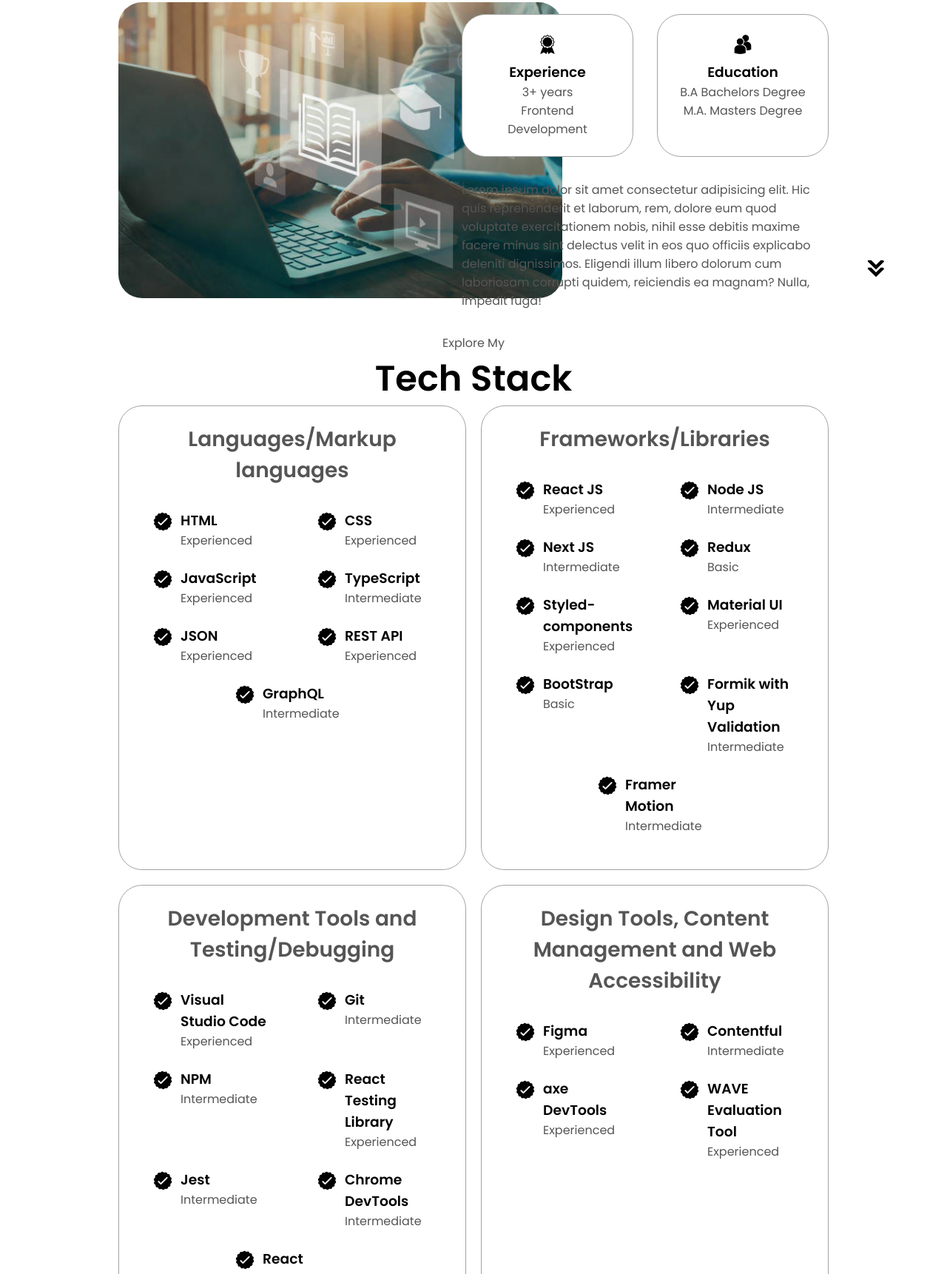
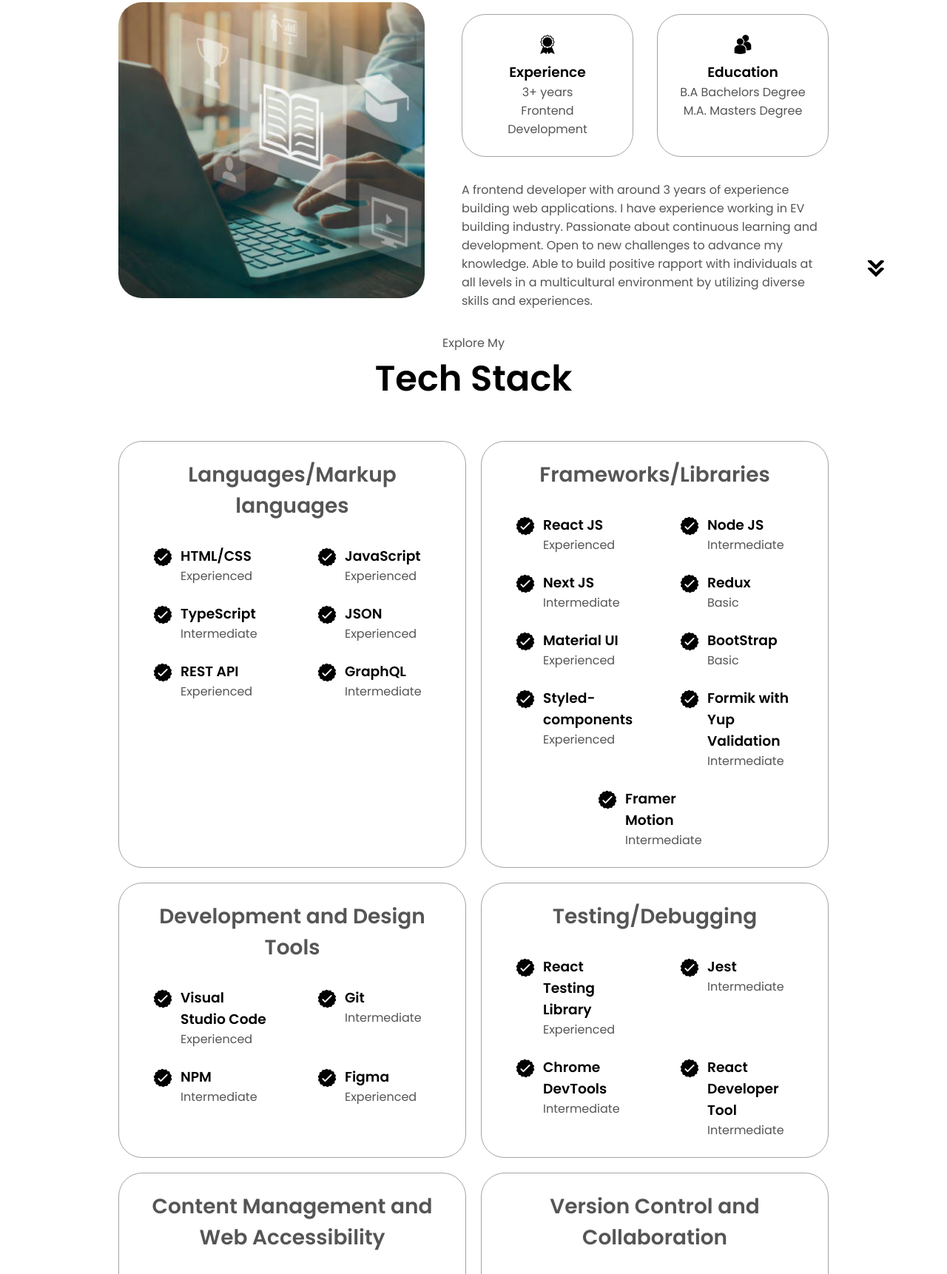
Before and after one commit to alina-sadykova/my-portfolio-default-1, a plain HTML site: page index.html in a window 1280 px wide. Shown: the part 1038-2760 px from the top of the page at 74% size. Drawn offline with Linux system fonts and the light colour scheme.

Commit message:
fix styling

```diff
--- a/index.html
+++ b/index.html
@@ -10,7 +10,7 @@
   </head>
   <body>
     <nav id="desktop-nav">
-      <div class="logo">Alina Sadykova</div>
+      <div class="logo">PER ASPERA AD ASTRA</div>
       <div>
         <ul class="nav-links">
           <li><a href="#about">About</a></li>
@@ -81,7 +81,7 @@
       <div class="section-container">
         <div class="section__pic-container">
           <img
-            src="./assets/digital-education.jpg"
+            src="./assets/digital-education.png"
             alt="Graphical picture"
             class="about-pic"
           />
@@ -109,12 +109,12 @@
           </div>
           <div class="text-container">
             <p>
-              Lorem ipsum dolor sit amet consectetur adipisicing elit. Hic quis
-              reprehenderit et laborum, rem, dolore eum quod voluptate
-              exercitationem nobis, nihil esse debitis maxime facere minus sint
-              delectus velit in eos quo officiis explicabo deleniti dignissimos.
-              Eligendi illum libero dolorum cum laboriosam corrupti quidem,
-              reiciendis ea magnam? Nulla, impedit fuga!
+              A frontend developer with around 3 years of experience building
+              web applications. I have experience working in EV building
+              industry. Passionate about continuous learning and development.
+              Open to new challenges to advance my knowledge. Able to build
+              positive rapport with individuals at all levels in a multicultural
+              environment by utilizing diverse skills and experiences.
             </p>
           </div>
         </div>
@@ -131,6 +131,7 @@
       <h1 class="title">Tech Stack</h1>
       <div class="experience-details-container">
         <div class="about-containers-experience">
+          <!-- Laguages -->
           <div class="details-container">
             <h2 class="experience-sub-title">Languages/Markup languages</h2>
             <div class="article-container">
@@ -141,21 +142,11 @@
                   class="icon"
                 />
                 <div>
-                  <h3>HTML</h3>
+                  <h3>HTML/CSS</h3>
                   <p>Experienced</p>
                 </div>
               </article>
-              <article>
-                <img
-                  src="./assets/checkmark.png"
-                  alt="Experience icon"
-                  class="icon"
-                />
-                <div>
-                  <h3>CSS</h3>
-                  <p>Experienced</p>
-                </div>
-              </article>
+
               <article>
                 <img
                   src="./assets/checkmark.png"
@@ -213,7 +204,7 @@
               </article>
             </div>
           </div>
-
+          <!-- Frameworks -->
           <div class="details-container">
             <h2 class="experience-sub-title">Frameworks/Libraries</h2>
             <div class="article-container">
@@ -261,17 +252,7 @@
                   <p>Basic</p>
                 </div>
               </article>
-              <article>
-                <img
-                  src="./assets/checkmark.png"
-                  alt="Experience icon"
-                  class="icon"
-                />
-                <div>
-                  <h3>Styled-components</h3>
-                  <p>Experienced</p>
-                </div>
-              </article>
+
               <article>
                 <img
                   src="./assets/checkmark.png"
@@ -301,6 +282,17 @@
                   class="icon"
                 />
                 <div>
+                  <h3>Styled-components</h3>
+                  <p>Experienced</p>
+                </div>
+              </article>
+              <article>
+                <img
+                  src="./assets/checkmark.png"
+                  alt="Experience icon"
+                  class="icon"
+                />
+                <div>
                   <h3>Formik with Yup Validation</h3>
                   <p>Intermediate</p>
                 </div>
@@ -318,10 +310,9 @@
               </article>
             </div>
           </div>
+          <!-- Dev Tools and Design Tools-->
           <div class="details-container">
-            <h2 class="experience-sub-title">
-              Development Tools and Testing/Debugging
-            </h2>
+            <h2 class="experience-sub-title">Development and Design Tools</h2>
             <div class="article-container">
               <article>
                 <img
@@ -356,6 +347,23 @@
                   <p>Intermediate</p>
                 </div>
               </article>
+              <article>
+                <img
+                  src="./assets/checkmark.png"
+                  alt="Experience icon"
+                  class="icon"
+                />
+                <div>
+                  <h3>Figma</h3>
+                  <p>Experienced</p>
+                </div>
+              </article>
+            </div>
+          </div>
+          <!--  Testing/Debugging -->
+          <div class="details-container">
+            <h2 class="experience-sub-title">Testing/Debugging</h2>
+            <div class="article-container">
               <article>
                 <img
                   src="./assets/checkmark.png"
@@ -405,20 +413,9 @@
 
           <div class="details-container">
             <h2 class="experience-sub-title">
-              Design Tools, Content Management and Web Accessibility
+              Content Management and Web Accessibility
             </h2>
             <div class="article-container">
-              <article>
-                <img
-                  src="./assets/checkmark.png"
-                  alt="Experience icon"
-                  class="icon"
-                />
-                <div>
-                  <h3>Figma</h3>
-                  <p>Experienced</p>
-                </div>
-              </article>
               <article>
                 <img
                   src="./assets/checkmark.png"
--- a/style.css
+++ b/style.css
@@ -291,7 +291,6 @@ section {
 .about-containers-experience {
   display: grid;
   grid-template-columns: 1fr 1fr;
-  grid-template-rows: 1fr 1fr;
   column-gap: 20px;
   row-gap: 20px;
 }
@@ -344,6 +343,7 @@ section {
   display: flex;
   justify-content: center;
   flex-direction: column;
+  margin-top: 5%;
 }
 
 .article-container {
```
Also changed, not shown: assets/digital-education.jpg (deleted), assets/digital-education.png (added), assets/profile-pic-2.png (deleted), 1 other file.
